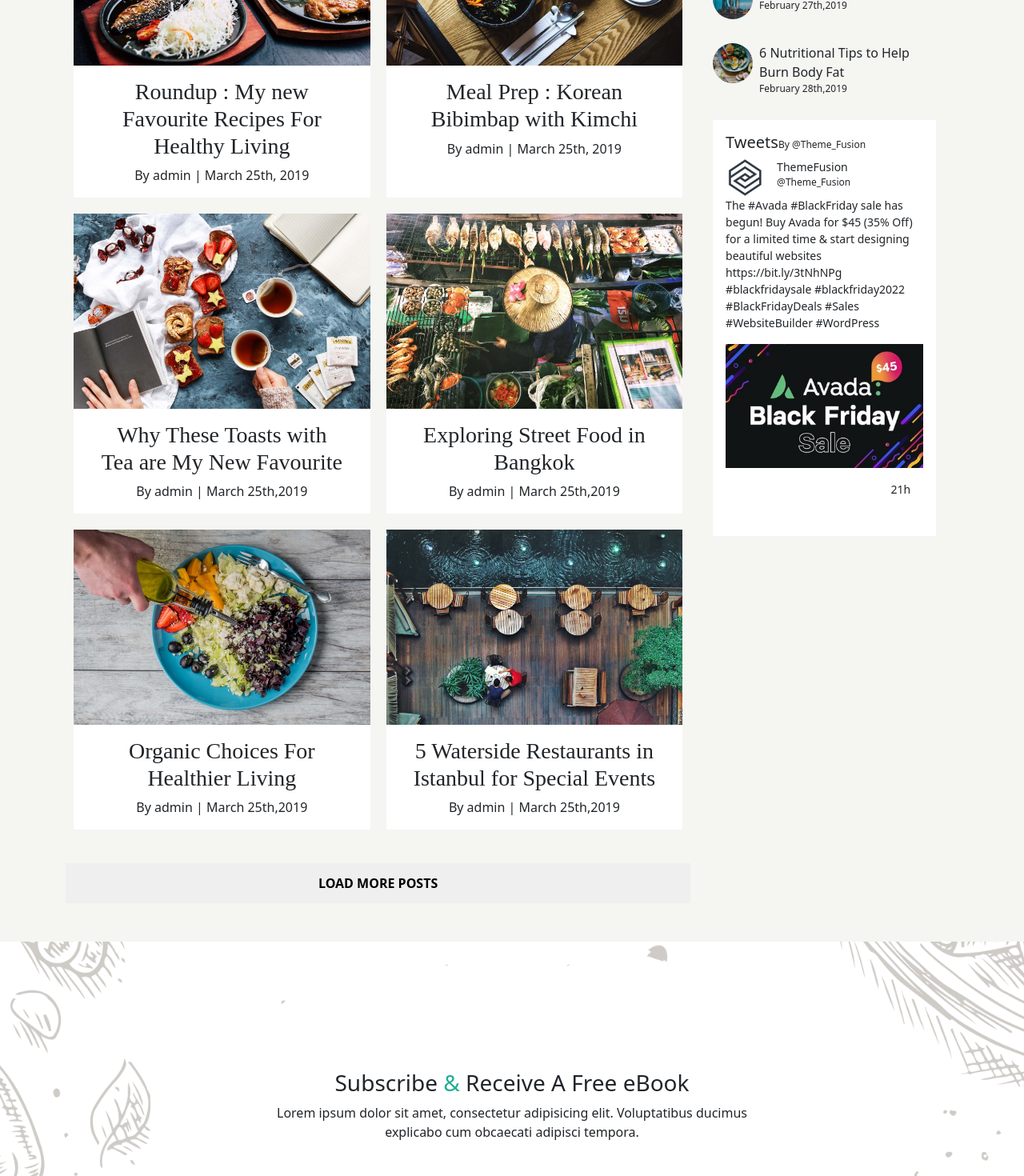
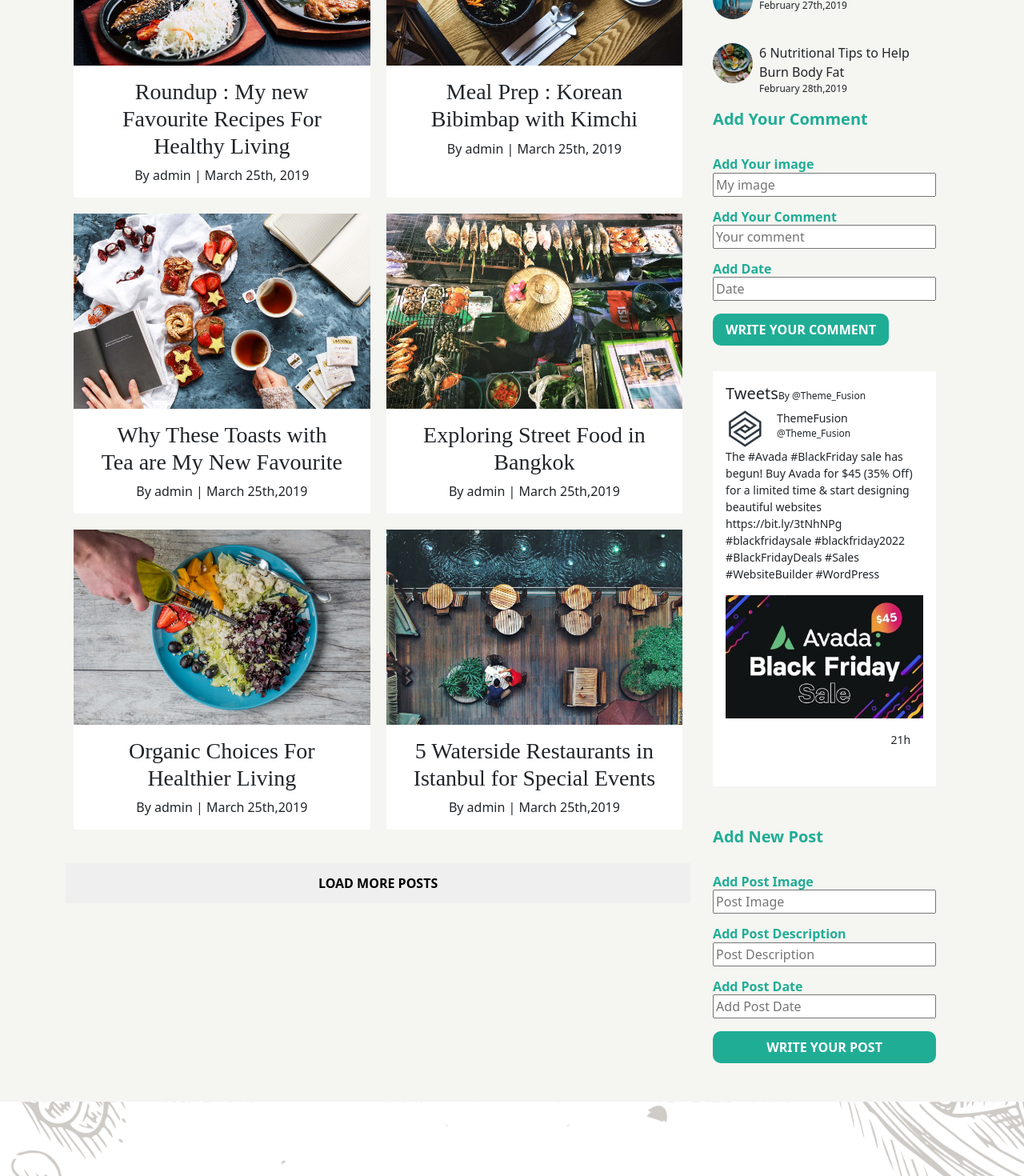
Before and after one commit to AndreaGallini/proj-html-vuejs, a Vue app: page / in a window 1280 px wide. Shown: the part 4760-6230 px from the top of the page at 80% size. Built offline with nearby package versions, Linux system fonts and the light colour scheme; the HTML template or start-up script is replaced by a standard one.

Commit message:
push di ieri alle 18 error github

```diff
--- a/src/components/MainComponents/PopularComment.vue
+++ b/src/components/MainComponents/PopularComment.vue
@@ -14,6 +14,20 @@
         <p>{{ card.title }}</p>
         <p class="subtitle">{{ card.date }}</p>
       </section>
+    </div>
+    <div class="addnewcomment">
+      <p>Add Your Comment</p>
+      <h6>Add Your image</h6>
+      <input type="text" placeholder="My image" v-model="store.imguser" />
+      <h6>Add Your Comment</h6>
+      <input
+        type="text"
+        placeholder="Your comment"
+        v-model="store.commentuser"
+      />
+      <h6>Add Date</h6>
+      <input type="text" placeholder="Date" v-model="store.dateuser" />
+      <button @click="store.addUserComment">Write your comment</button>
     </div>
   </div>
 </template>
@@ -78,4 +92,35 @@ img {
     }
   }
 }
+.addnewcomment {
+  p {
+    color: $brandColor;
+    font-size: 20px;
+    font-weight: bold;
+    margin: 1rem 0;
+  }
+  input {
+    width: 100%;
+  }
+  h6 {
+    margin-bottom: 0;
+    padding-top: 1rem;
+    color: $brandColor;
+    font-weight: bold;
+  }
+  button {
+    margin-top: 1rem;
+    background-color: $brandColor;
+    border: 0;
+    padding: 0.5rem 1rem;
+
+    border-radius: 10px;
+    color: white;
+    text-transform: uppercase;
+    font-weight: 700;
+    &:hover {
+      background-color: $buttonHover;
+    }
+  }
+}
 </style>
--- a/src/components/MainComponents/TweetComponent.vue
+++ b/src/components/MainComponents/TweetComponent.vue
@@ -37,13 +37,35 @@
       </section>
     </section>
   </div>
+  <div class="addnewpost">
+    <p>Add New Post</p>
+    <h6>Add Post Image</h6>
+    <input type="text" placeholder="Post Image" v-model="store.imgpost" />
+    <h6>Add Post Description</h6>
+    <input
+      type="text"
+      placeholder="Post Description"
+      v-model="store.textpost"
+    />
+    <h6>Add Post Date</h6>
+    <input type="text" placeholder="Add Post Date" v-model="store.datepost" />
+    <button @click="store.addUserPost">Write your Post</button>
+  </div>
 </template>
 
 <script>
-export default {};
+import { store } from "../../store";
+export default {
+  data() {
+    return {
+      store,
+    };
+  },
+};
 </script>
 
 <style lang="scss" scoped>
+@use "../../assets/partials/partials" as *;
 .title {
   display: flex;
   align-items: center;
@@ -97,4 +119,37 @@ h3 {
 .tag {
   font-size: 12px;
 }
+.addnewpost {
+  display: flex;
+  flex-direction: column;
+  p {
+    color: $brandColor;
+    font-size: 20px;
+    font-weight: bold;
+    margin: 1rem 0;
+  }
+  input {
+    width: 100%;
+  }
+  h6 {
+    margin-bottom: 0;
+    padding-top: 1rem;
+    color: $brandColor;
+    font-weight: bold;
+  }
+  button {
+    margin-top: 1rem;
+    background-color: $brandColor;
+    border: 0;
+    padding: 0.5rem 1rem;
+
+    border-radius: 10px;
+    color: white;
+    text-transform: uppercase;
+    font-weight: 700;
+    &:hover {
+      background-color: $buttonHover;
+    }
+  }
+}
 </style>
--- a/src/store.js
+++ b/src/store.js
@@ -220,6 +220,32 @@ export const store = reactive({
         }
 
     ],
+    dateuser: '',
+    imguser: '',
+    commentuser: '',
+        datepost: '',
+    imgpost: '',
+    textpost: '',
+    addUserComment() {
+        let usercomment = {
+            img: this.imguser,
+            title: this.commentuser,
+            date:this.dateuser
+        }
+        console.log(usercomment)
+        this.commentRecentArray.push(usercomment)
+        console.log(this.commentRecentArray)
+    },
+        addUserPost() {
+        let post = {
+            img: this.imgpost,
+            title: this.textpost,
+            date:this.datepost
+        }
+        console.log(post)
+        this.PostsArray.push(post)
+        console.log(this.PostsArray)
+    },
 
 
 
```
